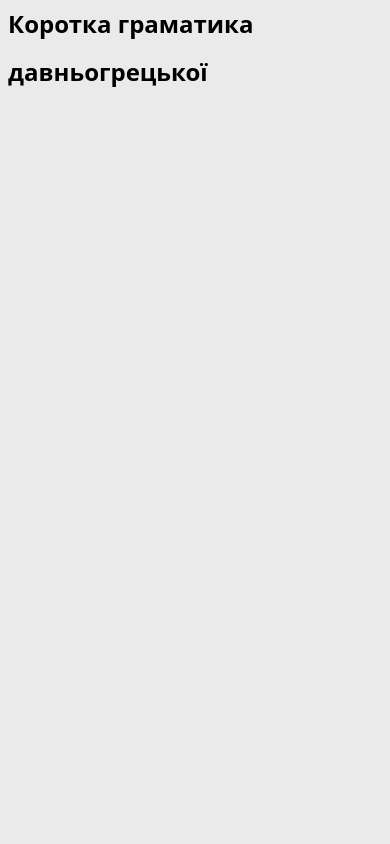
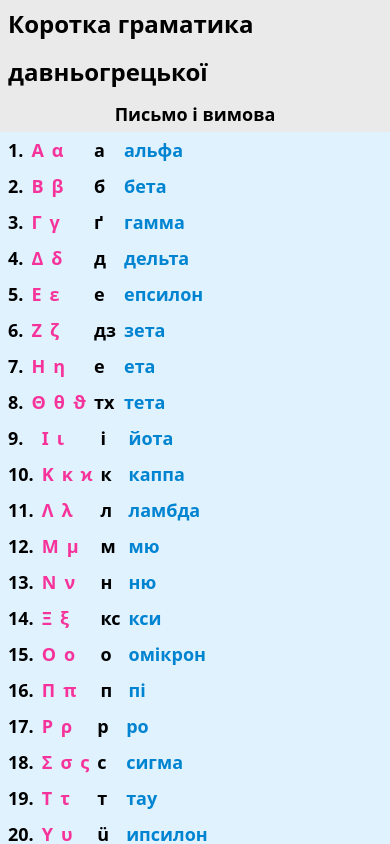
Before and after one commit to whiteand/ancient-greek, a Vue app: page / in a window 390 px wide. Shown: the top 844 px of the page. Built offline with nearby package versions, Linux system fonts and the light colour scheme.

Commit message:
feat: added alphabet

```diff
--- a/src/App.vue
+++ b/src/App.vue
@@ -1,7 +1,24 @@
-<script setup lang="ts"></script>
+<script setup lang="ts">
+import AlphabetGrid from '@/components/AlphabetGrid.vue'
+import ColoredSection from '@/components/ColoredSection.vue'
+import SectionHeader from '@/components/SectionHeader.vue'
+
+const paths = Array.from(
+  { length: 43 },
+  (_, i) => `/temp/${(i + 1).toString().padStart(2, '0')}.png`,
+).slice(1)
+</script>
 
 <template>
   <main class="container mx-auto px-2">
     <h1>Коротка граматика давньогрецької</h1>
+    <SectionHeader>Письмо і вимова</SectionHeader>
+    <ColoredSection class="bg-sky-100 dark:bg-sky-900">
+      <AlphabetGrid />
+    </ColoredSection>
+
+    <div class="flex-col gap-2">
+      <img v-for="path in paths" :src="path" :key="path" />
+    </div>
   </main>
 </template>
--- /dev/null
+++ b/src/components/AlphabetGrid.vue
@@ -0,0 +1,154 @@
+<script setup lang="ts">
+type Letter = {
+  number: number
+  variants: string[]
+  sound: string
+  name: string
+}
+
+const letters: Letter[] = [
+  {
+    variants: ['Α', 'α'],
+    sound: 'а',
+    name: 'альфа',
+  },
+  {
+    variants: ['Β', 'β'],
+    sound: 'б',
+    name: 'бета',
+  },
+  {
+    variants: ['Γ', 'γ'],
+    sound: 'ґ',
+    name: 'гамма',
+  },
+  {
+    variants: ['Δ', 'δ'],
+    sound: 'д',
+    name: 'дельта',
+  },
+  {
+    variants: ['Ε', 'ε'],
+    sound: 'e',
+    name: 'епсилон',
+  },
+  {
+    variants: ['Ζ', 'ζ'],
+    sound: 'дз',
+    name: 'зета',
+  },
+  {
+    variants: ['Η', 'η'],
+    sound: 'е',
+    name: 'ета',
+  },
+  {
+    variants: ['Θ', 'θ', 'ϑ'],
+    sound: 'тх',
+    name: 'тета',
+  },
+  {
+    variants: ['Ι', 'ι'],
+    sound: 'і',
+    name: 'йота',
+  },
+  {
+    variants: ['Κ', 'κ', 'ϰ'],
+    sound: 'к',
+    name: 'каппа',
+  },
+  {
+    variants: ['Λ', 'λ'],
+    sound: 'л',
+    name: 'ламбда',
+  },
+  {
+    variants: ['Μ', 'μ'],
+    sound: 'м',
+    name: 'мю',
+  },
+  {
+    variants: ['Ν', 'ν'],
+    sound: 'н',
+    name: 'ню',
+  },
+  {
+    variants: ['Ξ', 'ξ'],
+    sound: 'кс',
+    name: 'кси',
+  },
+  {
+    variants: ['Ο', 'ο'],
+    sound: 'о',
+    name: 'омікрон',
+  },
+  {
+    variants: ['Π', 'π'],
+    sound: 'п',
+    name: 'пі',
+  },
+  {
+    variants: ['Ρ', 'ρ'],
+    sound: 'р',
+    name: 'ро',
+  },
+  {
+    variants: ['Σ', 'σ', 'ς'],
+    sound: 'с',
+    name: 'сигма',
+  },
+  {
+    variants: ['Τ', 'τ'],
+    sound: 'т',
+    name: 'тау',
+  },
+  {
+    variants: ['Υ', 'υ'],
+    sound: 'ü',
+    name: 'ипсилон',
+  },
+  {
+    variants: ['Φ', 'φ'],
+    sound: 'ф',
+    name: 'фі',
+  },
+  {
+    variants: ['Χ', 'χ'],
+    sound: 'х',
+    name: 'хі',
+  },
+  {
+    variants: ['Ψ', 'ψ'],
+    sound: 'пс',
+    name: 'псі',
+  },
+  {
+    variants: ['Ω', 'ω'],
+    sound: 'о',
+    name: 'омега',
+  },
+].map((letter, ind) => ({
+  ...letter,
+  number: ind + 1,
+}))
+const cols = [letters.slice(0, 8), letters.slice(8, 16), letters.slice(16, 24)]
+</script>
+
+<template>
+  <div class="grid grid-cols-1 gap-x-4 sm:grid-cols-3">
+    <template v-for="(col, ind) in cols" :key="ind">
+      <div class="grid grid-cols-[repeat(4,fit-content(40px))] gap-x-2">
+        <template v-for="letter in col" :key="letter.name">
+          <div>{{ letter.number + '.' }}</div>
+          <div class="flex flex-nowrap items-baseline justify-start gap-2 text-pink-500">
+            <div v-for="variant in letter.variants" :key="variant">
+              {{ variant }}
+            </div>
+          </div>
+          <div>{{ letter.sound }}</div>
+          <div class="text-sky-600 dark:text-sky-300">{{ letter.name }}</div>
+        </template>
+      </div>
+    </template>
+  </div>
+</template>
--- /dev/null
+++ b/src/components/ColoredSection.vue
@@ -0,0 +1,11 @@
+<template>
+  <h2 :class="['-mx-2 px-2', $props.class]">
+    <slot />
+  </h2>
+</template>
+
+<script setup lang="ts">
+defineProps<{
+  class?: string
+}>()
+</script>
--- /dev/null
+++ b/src/components/SectionHeader.vue
@@ -0,0 +1,5 @@
+<template>
+  <h2 class="text-center">
+    <slot />
+  </h2>
+</template>
--- a/src/composables/usePanelSize.ts
+++ /dev/null
@@ -1,27 +0,0 @@
-import { useWindowSize } from "@vueuse/core";
-import { computed, type MaybeRefOrGetter, toValue } from "vue";
-
-export function usePanelWidth(gridColsSize: MaybeRefOrGetter<number>) {
-  const { width } = useWindowSize();
-  return computed(() => {
-    const COLS = 12;
-    const GAPS = COLS - 1;
-    const PADDINGS = 2;
-
-    const GAP_SIZE = 10;
-    const PADDING_SIZE = 10;
-
-    // w = COLS * collSize + GAP_SIZE * GAPS + PADDINGS * PADDING_SIZE
-    const collSize = (width.value - GAP_SIZE * GAPS - PADDING_SIZE * PADDINGS) / COLS;
-    const widths = toValue(gridColsSize);
-    return collSize * widths + (widths - 1) * GAP_SIZE;
-  });
-}
-
-export function usePanelHeight(gridRowsSize: MaybeRefOrGetter<number>) {
-  const GAP_SIZE = 10;
-  const ROW_HEIGHT = 30;
-  return computed(
-    () => toValue(gridRowsSize) * ROW_HEIGHT + GAP_SIZE * (toValue(gridRowsSize) - 1),
-  );
-}
--- a/src/composables/useTitle.ts
+++ /dev/null
@@ -1,18 +0,0 @@
-import { computed, type MaybeRefOrGetter, toValue } from "vue";
-
-export function useTitle({
-  w,
-  titles: titlesRef,
-}: {
-  w: MaybeRefOrGetter<number>;
-  titles: MaybeRefOrGetter<readonly string[]>;
-}) {
-  return computed(() => {
-    const maxTitleChars = 7 * toValue(w);
-    const titles = toValue(titlesRef);
-    const minTitle = titles.reduce((a, b) => (a.length < b.length ? a : b));
-    return titles
-      .filter((t) => t.length <= maxTitleChars)
-      .reduce((a, b) => (a.length > b.length ? a : b), minTitle);
-  });
-}
--- a/src/stores/counter.ts
+++ /dev/null
@@ -1,12 +0,0 @@
-import { ref, computed } from 'vue'
-import { defineStore } from 'pinia'
-
-export const useCounterStore = defineStore('counter', () => {
-  const count = ref(0)
-  const doubleCount = computed(() => count.value * 2)
-  function increment() {
-    count.value++
-  }
-
-  return { count, doubleCount, increment }
-})
```
